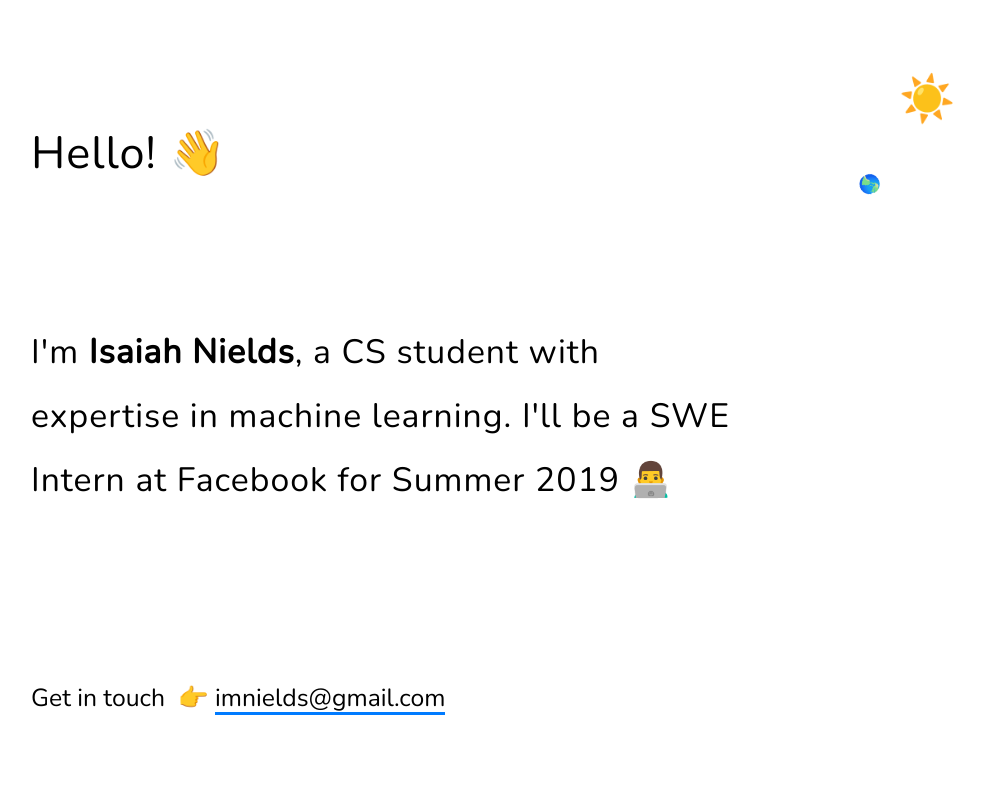
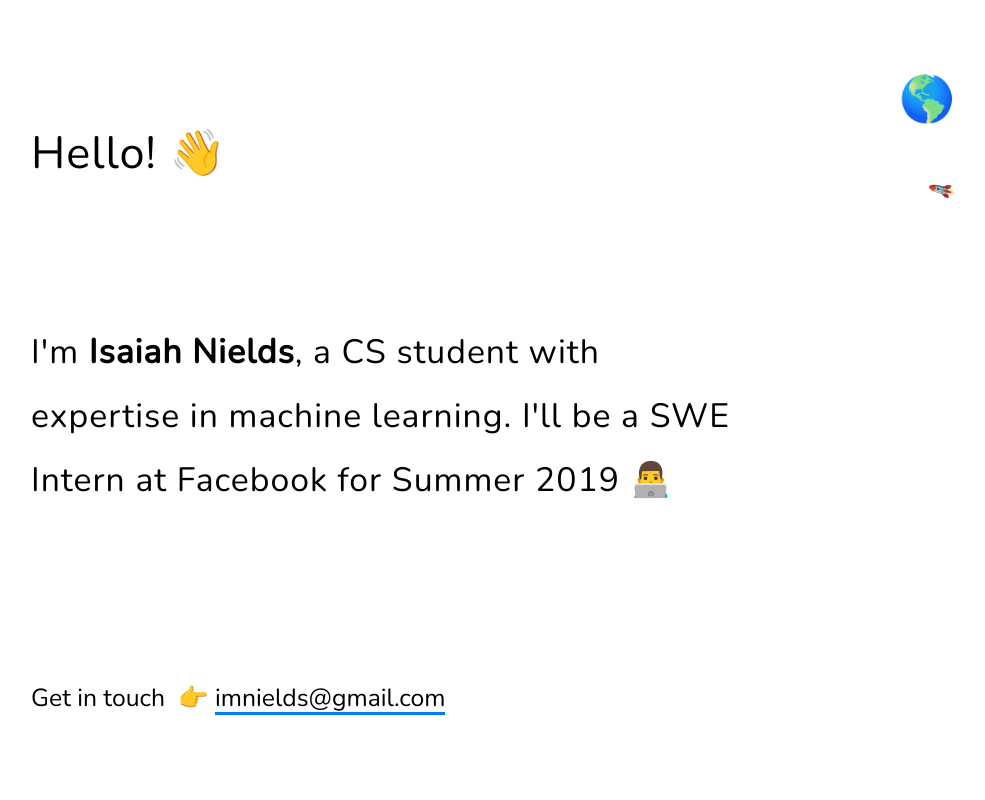
Before and after one commit to znields/znields.com, a React (Create React App) app: page / in a window 1280 px wide. Shown: the top 800 px of the page, without its empty margins (97-1082 px from the left). Built offline with nearby package versions, Linux system fonts and the light colour scheme.

Commit message:
Update NightDay.jsx

```diff
--- a/src/components/NightDay.jsx
+++ b/src/components/NightDay.jsx
@@ -46,14 +46,13 @@
         >
           <div style={{ width: '10vw', height: '20vh', position: 'relative' }}>
             <div
-              role="button"
               className="xl"
               onClick={this.onClick}
               style={{
                 position: 'absolute', top: '50%', left: '50%', transform: 'translate(-50%, -50%)', zIndex: 50,
               }}
             >
-              {day ? '☀️' : '🌕'}
+              {day ? '🌎' : '🌌'}
             </div>
           </div>
           <Containers.center state="spin">
@@ -69,33 +68,20 @@
               }}
               >
                 { day ? (
-                  <Containers.earth state="spin" style={{ textAlign: 'center', verticalAlign: 'middle' }}>
-                    { earthStyle => (
-                      <div
-                        style={{
-                          ...earthStyle,
-                          position: 'absolute',
-                          zIndex: 0,
-                          display: 'inline-block',
-                          transformOrigin: '20px 20px',
-                          width: '40px',
-                          height: '40px',
-                          textAlign: 'center',
-                          lineHeight: '40px',
-                        }}
-                        className="s"
-                      >
-                        {'🌎'}
-                      </div>
-                    )}
-                  </Containers.earth>
+
+                  <div
+                    style={{ transform: 'rotate(60deg)', pointerEvents: 'none', position: 'absolute' }}
+                    className="s"
+                  >
+                    {'🚀'}
+                  </div>
                 )
                   : (
                     <div
-                      className="s"
-                      style={{ transform: 'rotate(60deg)', pointerEvents: 'none', position: 'absolute' }}
+                      className="m"
+                      style={{ transform: 'rotate(200deg)', pointerEvents: 'none', position: 'absolute' }}
                     >
-                      {'🚀️'}
+                      {'🌠️'}
                     </div>
 
                   )}
```
